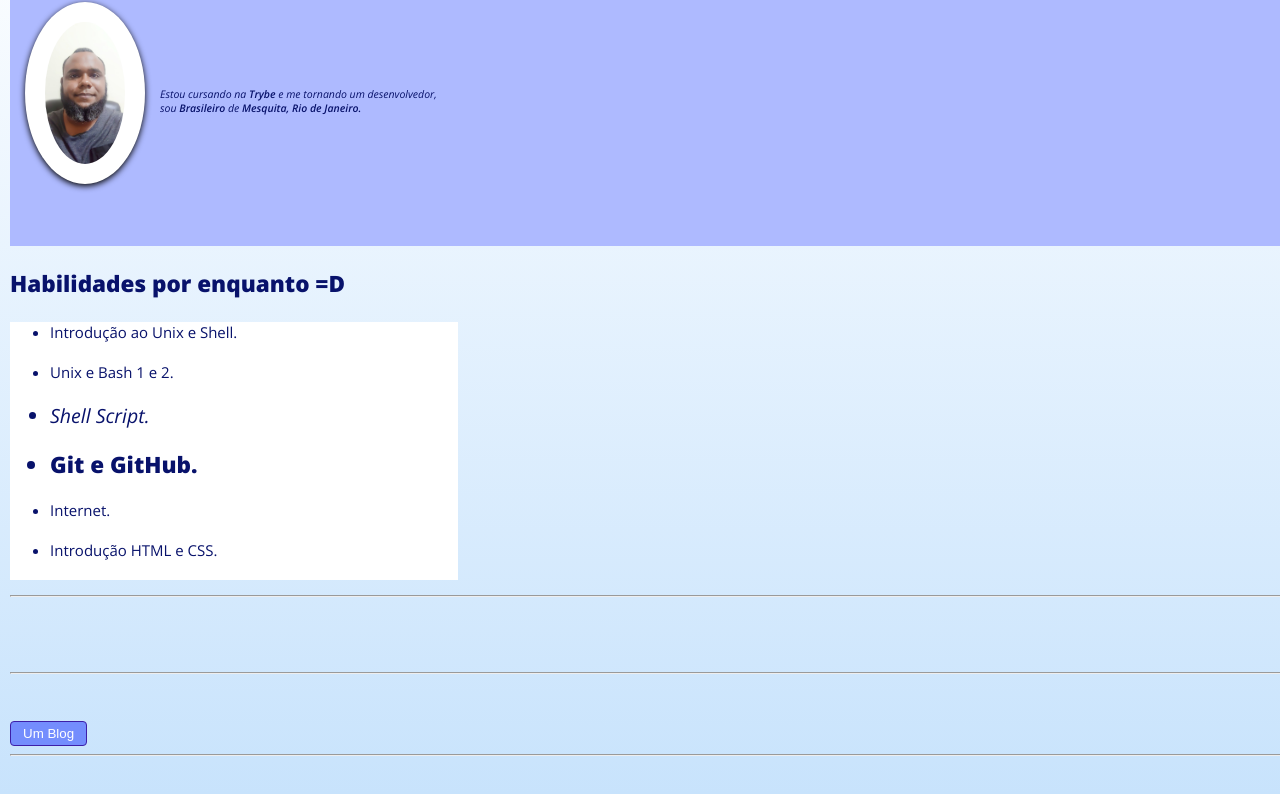
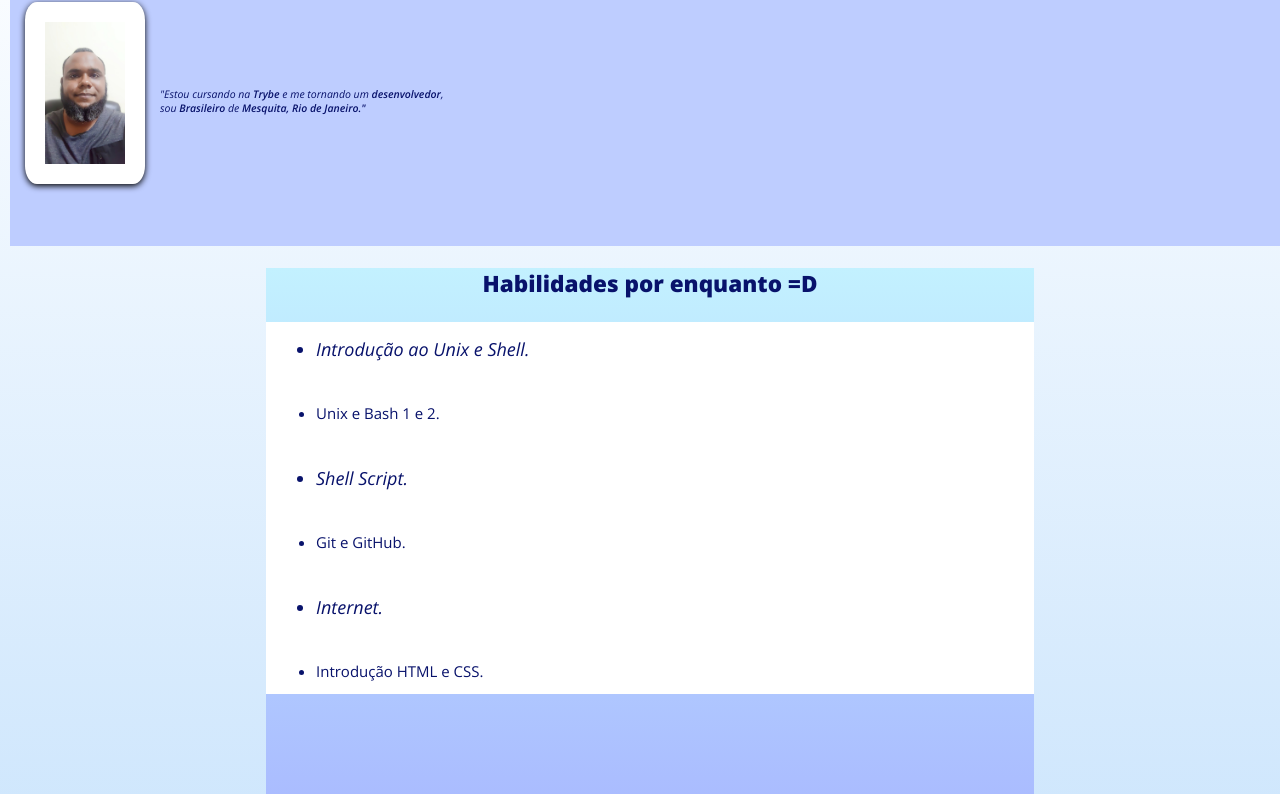
Before and after one commit to FabricioS-t07/FabricioS-t07.github.io, a plain HTML site: page index.html in a window 1280 px wide. Shown: the part 118-912 px from the top of the page. Drawn offline with nearby package versions, Linux system fonts and the light colour scheme.

Commit message:
estilizando itens impar da lista

```diff
--- a/index.html
+++ b/index.html
@@ -12,41 +12,26 @@
         <div class="boxTop">
             <div class="nomeTitulo">Fabricio da Silva e Silva.</div>
             <img src="20-08-2020-eu.jpg" class="picture" alt="minha foto" id="link-interno-imagem">
-            <div class="descricaoTipo">Estou cursando na <strong>Trybe </strong>e me tornando um desenvolvedor, </div>
-            <div class="descricaoTipo">sou <strong>Brasileiro </strong>de <strong>Mesquita, Rio de Janeiro.</strong></div>
+            <div class="descricaoTipo">"Estou cursando na <strong>Trybe </strong>e me tornando um <strong>desenvolvedor</strong>, </div>
+            <div class="descricaoTipo">sou <strong>Brasileiro </strong>de <strong>Mesquita, Rio de Janeiro."</strong></div>
         </div>
+        <div class="boxCenter">
             <p class="bigLetter">Habilidades por enquanto =D</p>
             <div class="containerSkillList">
-            <ul>
-
+                <ul id="elementoImpar">
                     <li>Introdução ao Unix e Shell.</li>
-                <br>
                     <li>Unix e Bash 1 e 2.</li>
-                <br>
-                <li class="bigItalicLetter"><em>Shell Script.</em></li>
-                <br>
-                <li class="bigLetter">Git e GitHub.</li>
-                <br>
+                    <li >Shell Script.</li>
+                    <li >Git e GitHub.</li>
                     <li>Internet.</li>
-                <br>
                     <li>Introdução HTML e CSS.</li>
-                <br>
                 </ul>
             </div>
-        <hr>
-        <br>
-        <br>
-        <br>
-        <hr>
-        <br>
-        <br>
+        </div>
+        <div class="buttonAlign">
             <button class="button buttonHover"><a href="https://blog.ethereum.org/" target="_blank">Um Blog</a></button>
-        <br>
-        <hr>
-        <br>
-        <br>
             <button class="button buttonHover"><a href="#link-interno-imagem">Voltar =D</a></button>
-
+        </div>
         <footer>=D</footer>
     </body>
 </html>
--- a/style.css
+++ b/style.css
@@ -36,9 +36,9 @@ body {
     margin: 15px;
     float:left;
     box-shadow: 0px 2px 6px 0 #000000;
-    border-radius: 50%;
+    border-radius: 10%;
     width: 80px;
-}
+   }
 .button{
     border: 1px solid #3d1fa8;
     border-radius: 4px;
@@ -48,7 +48,7 @@ body {
     padding: 4px 12px;
 }
 .buttonHover:hover{
-    background-color: #6a74ac;
+    background-color: #616161;
     transition-duration: 1s;
 }
 p, li{
@@ -57,12 +57,24 @@ p, li{
 }
 .boxTop{
     height: 300px;
-    background-color: #aebaff;
+    background-color: #becdff;
 }
 .containerSkillList{
     margin: left;
     background: #ffffff;
-    width: 35%;
+   }
+.containerSkillList li{
+    text-align: left;
+    line-height: 3em;
+    margin: 15px 10px;
+}
+.boxCenter{
+    text-align: center;
+    margin: auto;
+    background: linear-gradient(to bottom, #c3f1ff, #a2abff);
+    width: 60%;
+    height:700px;
+    margin-bottom: 1%;
 }
 a {
     text-decoration: none;
@@ -84,3 +96,7 @@ footer{
     font-size: 30px;
     background: linear-gradient(to bottom, #0b0d9b, #b3bbec);
 }
+#elementoImpar li:nth-child(2n+1){
+    font-style:italic;
+    font-size: 1.2em;
+}
```
Lines whose indentation alone changed are shown as unchanged.
